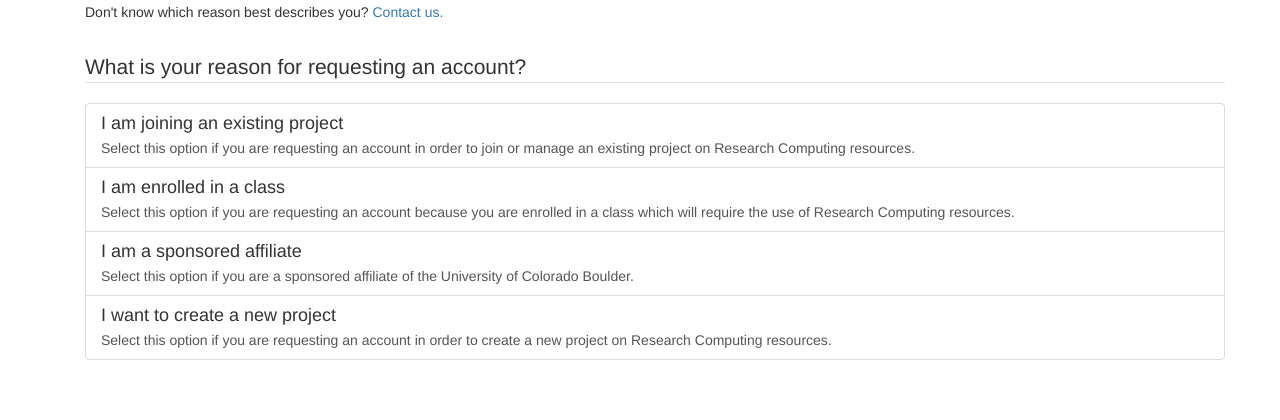
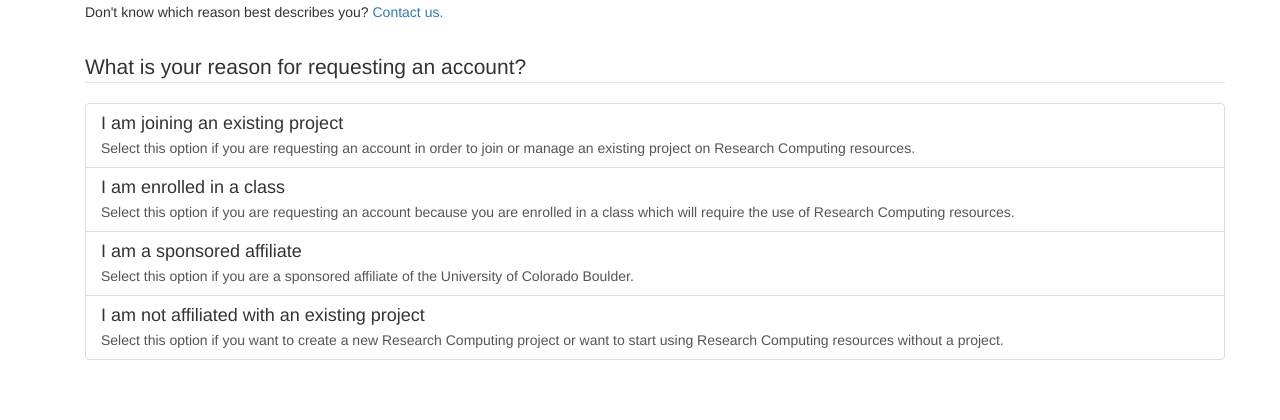
Before and after one commit to ResearchComputing/RCAMP, a Django app: page /accounts/account-request/create in a window 1280 px wide. Shown: the part 728-1148 px from the top of the page. Run offline with Django 3.2, Linux system fonts and the light colour scheme; parts of the project's set-up code (start-up, migrations or seed data) failed here and were passed over; some libraries are stand-ins or nearby versions.

Commit message:
Update account request wording
Closes #162

```diff
--- a/rcamp/accounts/templates/reason.html
+++ b/rcamp/accounts/templates/reason.html
@@ -58,12 +58,12 @@
     </p>
   </a>
   <a href="{% url 'accounts:account-request-create' %}" class="list-group-item">
-    <h4 class="list-group-item-heading">I want to create a new project</h4>
+    <h4 class="list-group-item-heading">I am not affiliated with an existing project</h4>
     <p class="list-group-item-text">
-      Select this option if you are requesting an account in order to create
-      a new project on Research Computing resources.
+      Select this option if you want to create a new Research
+      Computing project or want to start using Research Computing
+      resources without a project.
     </p>
   </a>
 </div>
-
 {% endblock %}
```
